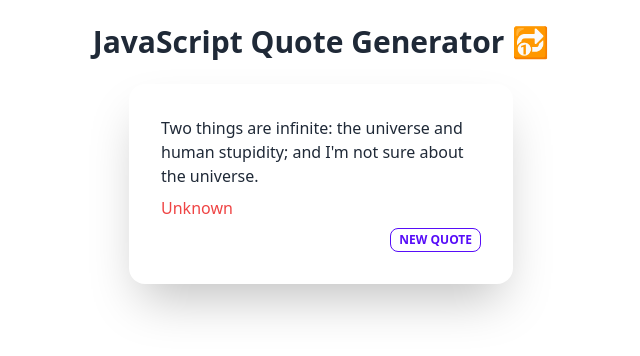
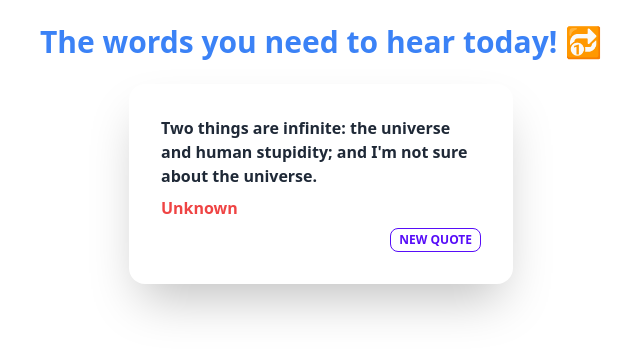
Before and after one commit to Tanim1999/practice-dom, a plain HTML site: page index.html in a window 1280 px wide. Shown: the whole page, without its empty margins (319-959 px from the left). Drawn offline with nearby package versions, Linux system fonts and the light colour scheme.

Commit message:
2nd commit

```diff
--- a/index.html
+++ b/index.html
@@ -15,18 +15,18 @@
   <body>
     <div class="container">
       <div class="header">
-        <h2 class="text-3xl text-center font-bold my-6">
-          JavaScript Quote Generator 🔂
+        <h2 class="text-3xl text-center font-bold my-6 text-blue-500">
+          The words you need to hear today! 🔂
         </h2>
       </div>
       <div class="main content">
         <div class="card w-96 h-46 mx-auto shadow-2xl">
           <div class="card-body">
-            <p id="quote-p">
+            <p id="quote-p" class="font-bold">
               Two things are infinite: the universe and human stupidity; and I'm
               not sure about the universe.
             </p>
-            <h2 id="name" class="person text-red-500">Unknown</h2>
+            <h2 id="name" class="person text-red-500 font-bold ">Unknown</h2>
             <div class="card-actions justify-end">
               <button id="quote" class="btn btn-outline btn-primary btn-xs">
                 New Quote
```
Also changed, not shown: tailwind.config.js (added, +8 -0 lines).
